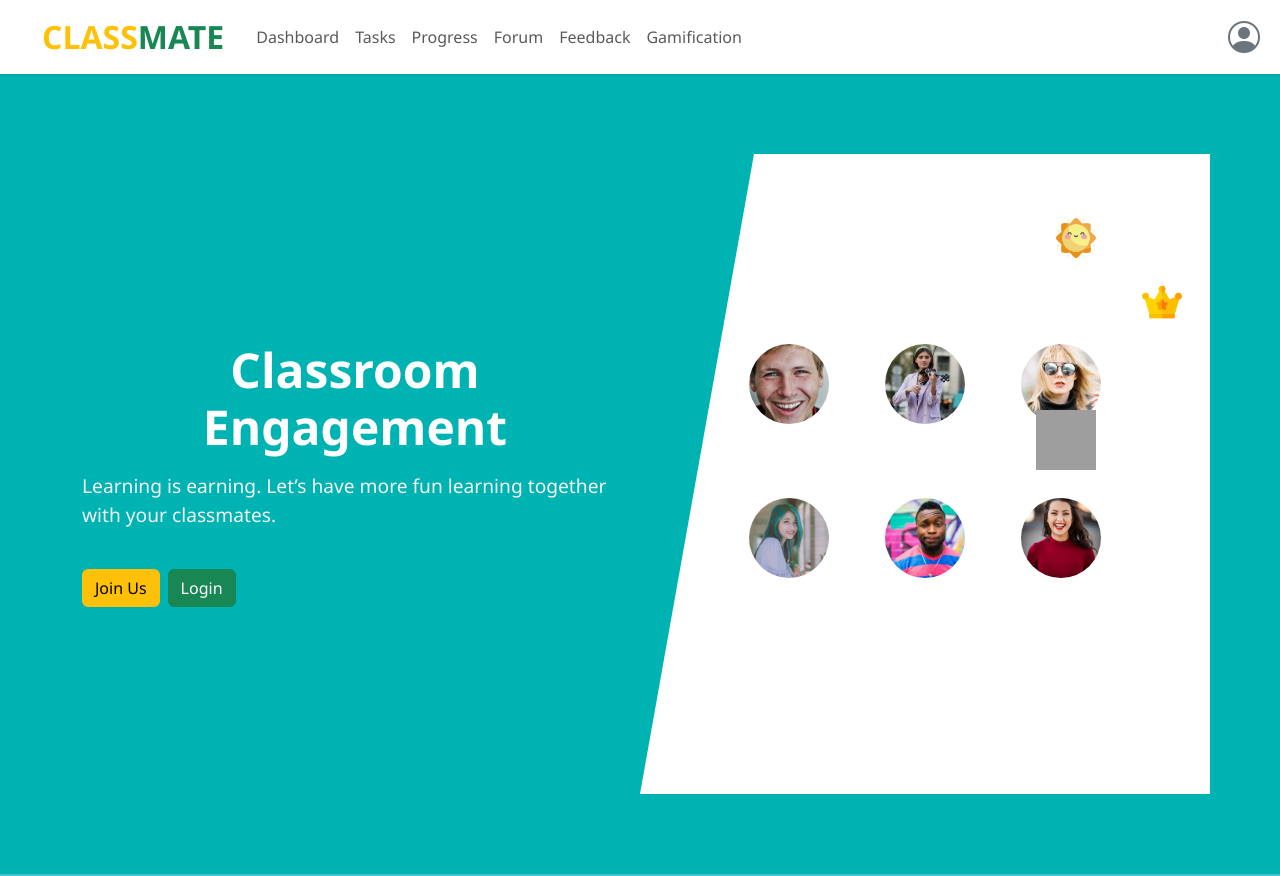
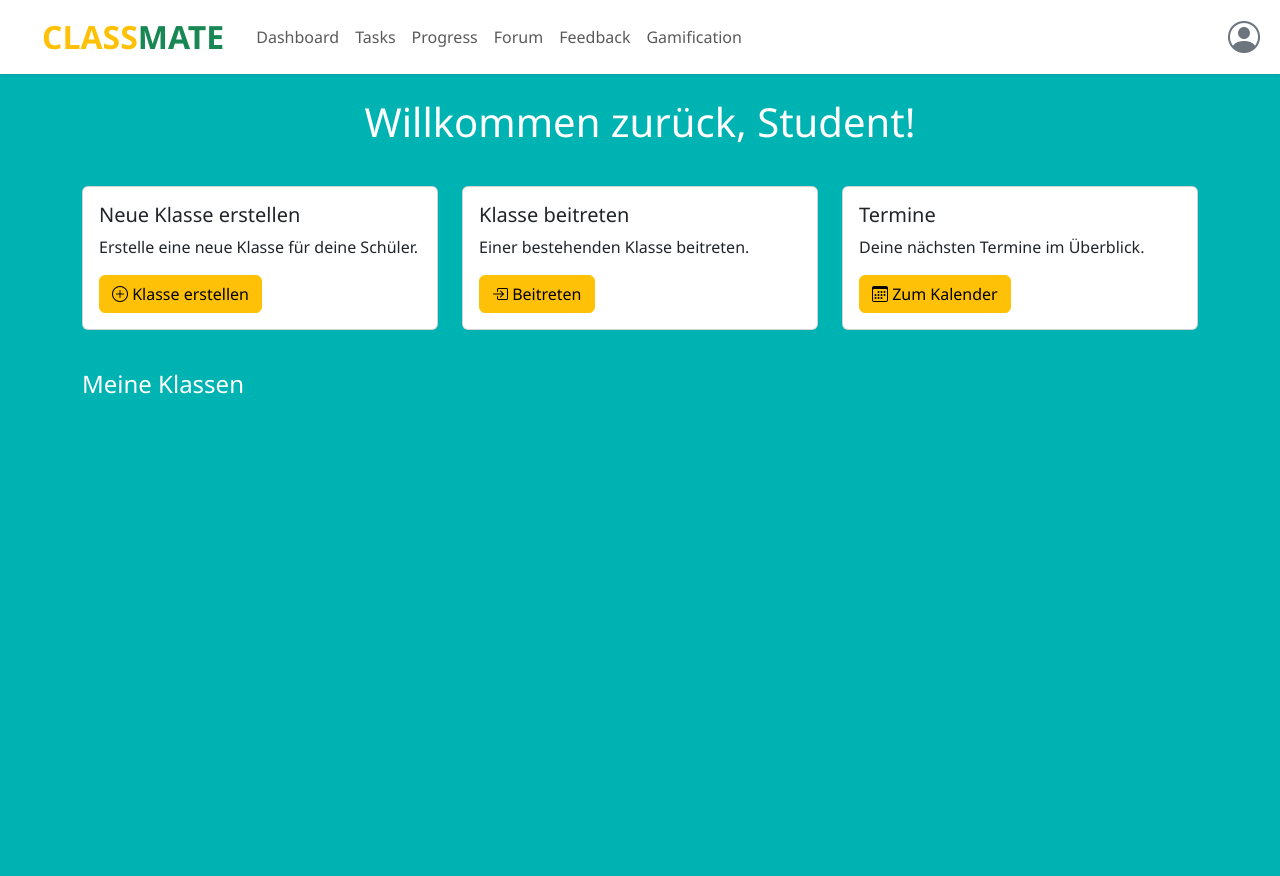
Before and after one commit to tiana-coding/classmate_new, an Angular app: page /dashboard in a window 1280 px wide. Before the commit this address led to /. After the commit the page ends 800 px from the top, so only its background shows below. Built offline with nearby package versions, Linux system fonts and the light colour scheme; grey boxes are pictures that could not be loaded.

Commit message:
modified:   src/app/app.routes.ts 	modified:   src/app/dashboard/dashboard.html 	modified:   src/app/dashboard/dashboard.ts 	modified:   src/app/shared/navbar/navbar.ts

```diff
--- a/src/app/app.routes.ts
+++ b/src/app/app.routes.ts
@@ -1,5 +1,6 @@
 import { Routes } from '@angular/router';
 import { HomeComponent } from './home/home';
+import { DashboardComponent } from './dashboard/dashboard';
 import { AgendaComponent } from './agenda/agenda';
 import { LeaderboardComponent } from './leaderboard/leaderboard';
 import { ForumComponent } from './forum/forum';
@@ -9,6 +10,7 @@ export const routes: Routes = [
   { path: 'agenda', component: AgendaComponent },
   { path: 'leaderboard', component: LeaderboardComponent },
   { path: 'forum', component: ForumComponent },
+  { path: 'dashboard', component: DashboardComponent },
   {
     path: 'auth',
     loadChildren: () =>
--- a/src/app/dashboard/dashboard.html
+++ b/src/app/dashboard/dashboard.html
@@ -1 +1,125 @@
-<p>dashboard works!</p>
+ <div id="navbar-placeholder"></div>
+    <div class="container mt-4">
+        <div class="row mb-4">
+            <div class="col">
+                <h1 class="display-6">Willkommen zurück, <span id="userName">Student</span>!</h1>
+            </div>
+        </div>
+
+        <div class="row mb-4">
+            <div class="col-md-4 mb-3">
+                <div class="card h-100">
+                    <div class="card-body">
+                        <h5 class="card-title">Neue Klasse erstellen</h5>
+                        <p class="card-text">Erstelle eine neue Klasse für deine Schüler.</p>
+
+                        <button class="btn btn-warning" data-bs-toggle="modal" data-bs-target="#createClassModal">
+                            <i class="bi bi-plus-circle"></i> Klasse erstellen
+                        </button>
+                    </div>
+                </div>
+            </div>
+            <div class="col-md-4 mb-3">
+                <div class="card h-100">
+                    <div class="card-body">
+                        <h5 class="card-title">Klasse beitreten</h5>
+                        <p class="card-text">Einer bestehenden Klasse beitreten.</p>
+                        <!-- Change button from btn-success to btn-warning -->
+                        <button class="btn btn-warning" data-bs-toggle="modal" data-bs-target="#joinClassModal">
+                            <i class="bi bi-box-arrow-in-right"></i> Beitreten
+                        </button>
+                    </div>
+                </div>
+            </div>
+            <div class="col-md-4 mb-3">
+                <div class="card h-100">
+                    <div class="card-body">
+                        <h5 class="card-title">Termine</h5>
+                        <p class="card-text">Deine nächsten Termine im Überblick.</p>
+                        <!-- Change button from btn-info to btn-warning -->
+                        <a href="calendar.html" class="btn btn-warning">
+                            <i class="bi bi-calendar3"></i> Zum Kalender
+                        </a>
+                    </div>
+                </div>
+            </div>
+        </div>
+
+          <div class="row">
+            <div class="col-md-8">
+                <h2 class="h4 mb-3 text-white">Meine Klassen</h2>
+                <div class="row" id="classesContainer">
+                    <!-- Klassen werden hier dynamisch eingefügt -->
+                </div>
+            </div>
+        </div>
+    </div>
+
+    <!-- Task Template -->
+    <template id="taskTemplate">
+        <div class="task-item mb-3 border-bottom pb-2">
+            <div class="d-flex justify-content-between align-items-start">
+                <div>
+                    <h6 class="mb-1 task-title">Task Title</h6>
+                    <p class="mb-1 small text-muted task-class">Klassenname</p>
+                    <small class="text-danger task-due-date">Fällig: 01.05.2024</small>
+                </div>
+                <div>
+                    <span class="badge bg-success task-points">10 XP</span>
+                </div>
+            </div>
+        </div>
+    </template>
+    <!-- In Create Class Modal -->
+    <div class="modal fade" id="createClassModal" tabindex="-1">
+        <div class="modal-dialog">
+            <div class="modal-content">
+                <div class="modal-header">
+                    <h5 class="modal-title">Neue Klasse erstellen</h5>
+                    <button type="button" class="btn-close" data-bs-dismiss="modal" title="Close modal"></button>
+                </div>
+                <div class="modal-body">
+                    <form id="createClassForm">
+                        <div class="mb-3">
+                            <label for="className" class="form-label">Klassenname</label>
+                            <input type="text" class="form-control" id="className" required>
+                        </div>
+                        <div class="mb-3">
+                            <label for="classDescription" class="form-label">Beschreibung</label>
+                            <textarea class="form-control" id="classDescription" rows="3"></textarea>
+                        </div>
+                    </form>
+                </div>
+                <div class="modal-footer">
+                    <button type="button" class="btn btn-secondary" data-bs-dismiss="modal">Abbrechen</button>
+                    <!-- Change button from btn-primary to btn-warning -->
+                    <button type="submit" form="createClassForm" class="btn btn-warning">Erstellen</button>
+                </div>
+            </div>
+        </div>
+    </div>
+
+    <!-- In Join Class Modal -->
+    <div class="modal fade" id="joinClassModal" tabindex="-1">
+        <div class="modal-dialog">
+            <div class="modal-content">
+                <div class="modal-header">
+                    <h5 class="modal-title">Klasse beitreten</h5>
+                    <button type="button" class="btn-close" data-bs-dismiss="modal" title="Close modal"></button>
+                </div>
+                <div class="modal-body">
+                    <form id="joinClassForm">
+                        <div class="mb-3">
+                            <label for="classCode" class="form-label">Klassencode</label>
+                            <input type="text" class="form-control" id="classCode" required>
+                        </div>
+                    </form>
+                </div>
+                <div class="modal-footer">
+                    <button type="button" class="btn btn-secondary" data-bs-dismiss="modal">Abbrechen</button>
+                    <!-- Change button from btn-success to btn-warning -->
+                    <button type="submit" form="joinClassForm" class="btn btn-warning">Beitreten</button>
+                </div>
+            </div>
+        </div>
+    </div>
--- a/src/app/shared/navbar/navbar.ts
+++ b/src/app/shared/navbar/navbar.ts
@@ -1,9 +1,10 @@
 import { Component } from '@angular/core';
+import { RouterModule } from '@angular/router';
 
 @Component({
   selector: 'app-navbar',
   standalone: true,
-  imports: [],
+  imports: [RouterModule],
   templateUrl: './navbar.html',
   styleUrls: ['./navbar.css']
 })
```
Also changed, not shown: src/app/dashboard/dashboard.ts (+6 -3 lines).
